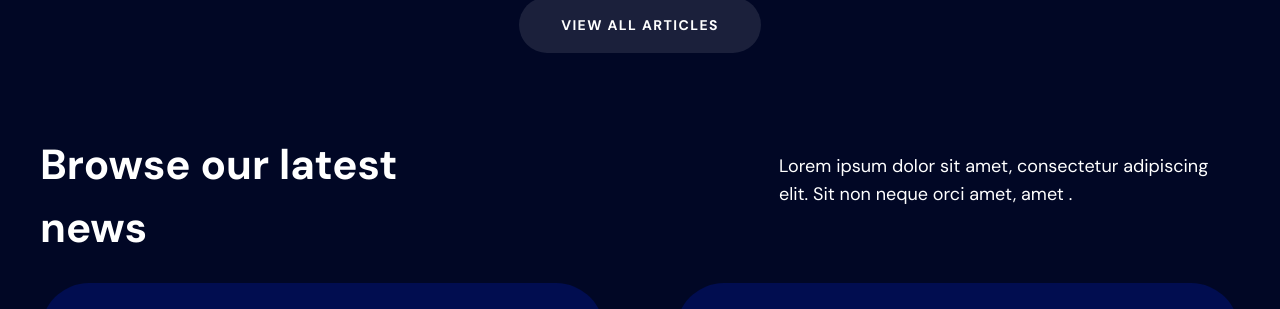
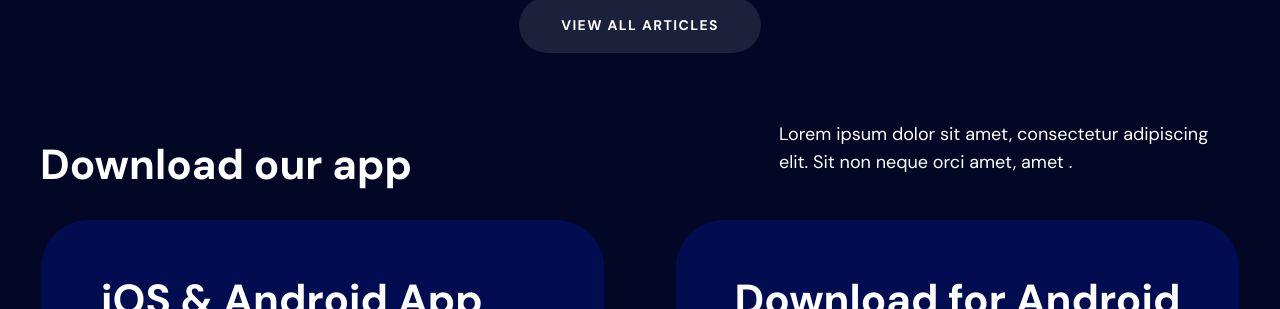
Before and after one commit to juliuscaezarff/Finance-Flow, a Next.js app: page / in a window 1280 px wide. Shown: the part 4787-5096 px from the top of the page. Built offline with nearby package versions, Linux system fonts and the light colour scheme.

Commit message:
feat: corrigindo o texto do h1

```diff
--- a/src/components/Organisms/DownloadSection/index.tsx
+++ b/src/components/Organisms/DownloadSection/index.tsx
@@ -8,7 +8,7 @@ export const DownloadSection = () => {
     <section className="container ">
       <div className="flex flex-col lg:flex-row lg:items-center lg:justify-between">
         <h2 className="font-sans text-[28px] lg:text-[42px] font-bold w-[300px] lg:w-[468px] mt-20">
-          Browse our latest news
+        Download our app
         </h2>
         <p className="font-sans text-base lg:text-lg font-normal w-[330px] lg:w-[461px] mt-4 lg:mt-12">
           Lorem ipsum dolor sit amet, consectetur adipiscing elit. Sit non neque
```
